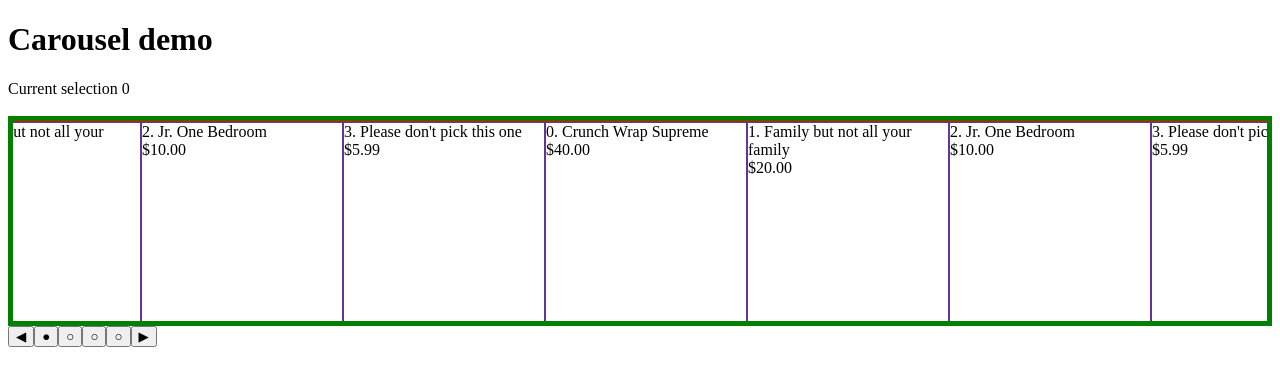
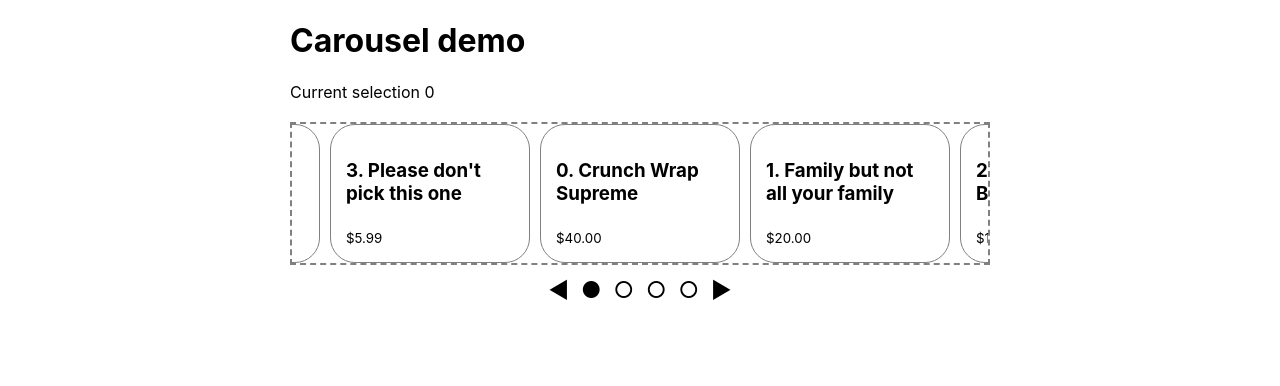
Before and after one commit to betaorbust/carousel, a React (Create React App) app: page / in a window 1280 px wide. Shown: the top 386 px of the page. Built offline with nearby package versions, Linux system fonts and the light colour scheme.

Commit message:
feat: Add a little style to it.

```diff
--- a/src/app-root.tsx
+++ b/src/app-root.tsx
@@ -1,7 +1,34 @@
 /* @jsxImportSource @emotion/react */
 import React, { useCallback, useMemo, useState } from 'react';
+import { css, Global } from '@emotion/react';
 import { CarouselContainer } from './carousel-container';
 import { CarouselControls } from './carousel-controls';
+
+const globalStyles = css`
+	* {
+		font-family: -apple-system, BlinkMacSystemFont, avenir next, avenir,
+			segoe ui, helvetica neue, helvetica, Cantarell, Ubuntu, roboto, noto,
+			arial, sans-serif;
+		box-sizing: border-box;
+	}
+`;
+
+const appStyles = css`
+	margin: 0 auto;
+	max-width: 700px;
+`;
+
+const elementStyles = css`
+	width: 200px;
+	display: flex;
+	flex-direction: column;
+	padding: 15px;
+	border: solid 1px gray;
+	border-radius: 25px;
+	box-sizing: border-box;
+	height: 100%;
+	margin: 0 5px;
+`;
 
 const plans = [
 	{
@@ -30,28 +57,42 @@ export const App: React.FC = function App() {
 	const elements = useMemo(
 		() =>
 			plans.map(({ name, price }) => (
-				<div key={name} style={{ width: '200px' }}>
-					{name}
-					<br />
-					{price}
+				<div key={name} css={elementStyles}>
+					<div>
+						<h3>{name}</h3>
+						<sub>{price}</sub>
+					</div>
 				</div>
 			)),
 		[],
 	);
 
 	return (
-		<div className="App">
+		<>
+			<Global styles={globalStyles} />
+			<div className="App" css={appStyles}>
 				<h1>Carousel demo</h1>
 				<div>Current selection {currentIndex}</div>
 				<br />
-			<CarouselContainer onChange={onChange} currentIndex={currentIndex}>
+				<div style={{ border: 'dashed 2px gray' }}>
+					<CarouselContainer
+						onChange={onChange}
+						currentIndex={currentIndex}
+					>
 						{elements}
 					</CarouselContainer>
+				</div>
+				<div style={{ margin: '10px auto', textAlign: 'center' }}>
 					<CarouselControls
-				indexLabels={plans.map(({ name }) => name)}
+						indexLabels={plans.map(
+							({ name, price }) =>
+								`${name}. Available for ${price}`,
+						)}
 						onChange={onChange}
 						currentIndex={currentIndex}
 					/>
 				</div>
+			</div>
+		</>
 	);
 };
--- a/src/carousel-container.tsx
+++ b/src/carousel-container.tsx
@@ -39,17 +39,11 @@ type CarouselContainerProps = {
 
 const wrapperStyles = css`
 	position: relative;
-	border: solid 5px green;
-	min-height: 200px;
 	overflow: hidden;
 `;
 
 const shifterStyles = css`
 	display: flex;
-	border: solid 1px red;
-	position: absolute;
-	left: 0px;
-	height: 100%;
 `;
 
 // Given a set of equally sized children,
--- a/src/carousel-controls.tsx
+++ b/src/carousel-controls.tsx
@@ -1,3 +1,5 @@
+/* @jsxImportSource @emotion/react */
+import { css } from '@emotion/react';
 import React from 'react';
 
 type CarouselControlsTypes = {
@@ -5,11 +7,19 @@ type CarouselControlsTypes = {
 	onChange: (index: number) => void;
 	currentIndex: number;
 };
+
+const controlsStyles = css`
+	background: none;
+	border: none;
+	font-size: 1.4rem;
+`;
+
 export const CarouselControls: React.FC<CarouselControlsTypes> =
 	function CarouselControls({ indexLabels, onChange, currentIndex }) {
 		return (
 			<div>
 				<button
+					css={controlsStyles}
 					type="button"
 					onClick={(): void =>
 						onChange(
@@ -23,6 +33,7 @@ export const CarouselControls: React.FC<CarouselControlsTypes> =
 				</button>
 				{indexLabels.map((label, index) => (
 					<button
+						css={controlsStyles}
 						type="button"
 						title={label}
 						key={label}
@@ -32,6 +43,7 @@ export const CarouselControls: React.FC<CarouselControlsTypes> =
 					</button>
 				))}
 				<button
+					css={controlsStyles}
 					type="button"
 					onClick={(): void =>
 						onChange(
--- a/src/carousel-element.tsx
+++ b/src/carousel-element.tsx
@@ -8,9 +8,8 @@ type CarouselElementProps = {
 };
 
 const elementStyle = css`
-	height: 100%;
+	align-items: stretch;
 	flex: 1 1 auto;
-	border: solid 1px rebeccapurple;
 `;
 
 export const CarouselElement: React.FC<CarouselElementProps> =
```
Lines whose indentation alone changed are shown as unchanged.
